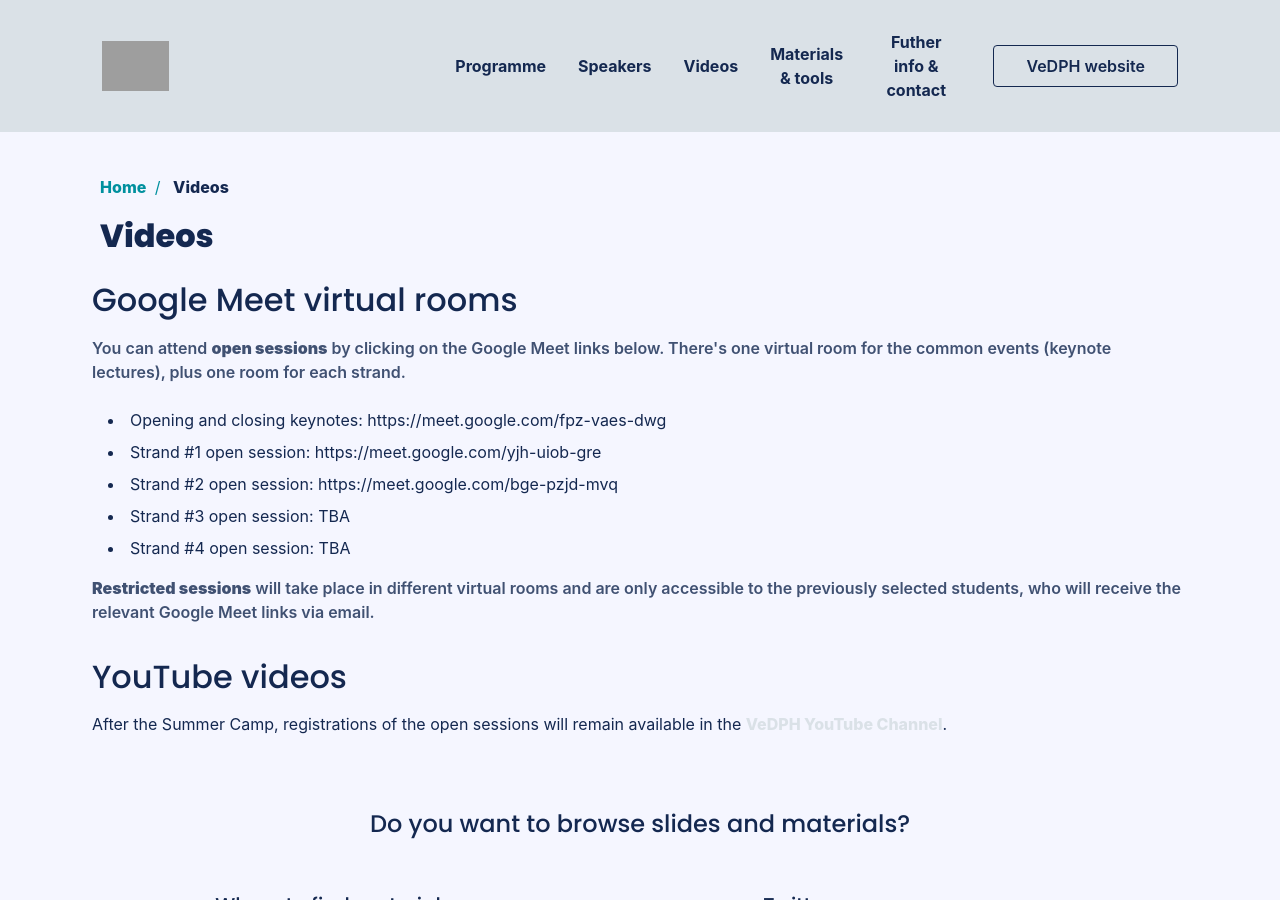
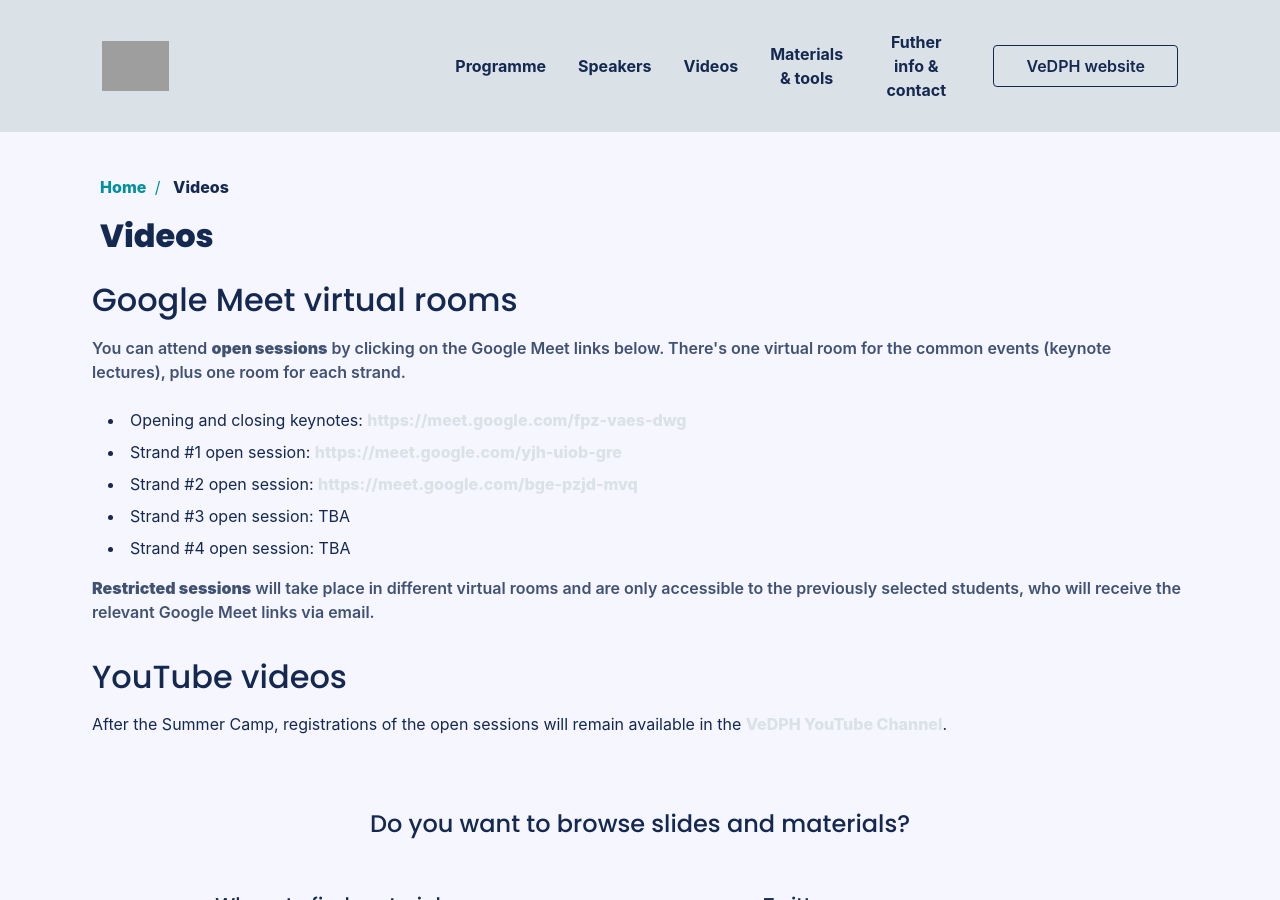
Before and after one commit to vedph/summercamp, a Jekyll site: the page built from videos.html, in a window 1280 px wide and 900 px high. Built offline with Jekyll 4.4.1, drawn with Linux system fonts in a browser that asks for light colours; nearby versions of some CDN libraries; some web fonts are replaced; some of the changed lines change nothing that is shown; grey boxes are pictures that could not be loaded.

Commit message:
Add links

```diff
--- a/videos.html
+++ b/videos.html
@@ -16,11 +16,11 @@ There's one virtual room for the common events (keynote lectures), plus one room
 
 <ul>
 
-    <li>Opening and closing keynotes: https://meet.google.com/fpz-vaes-dwg</li>
+    <li>Opening and closing keynotes: <a href="https://meet.google.com/fpz-vaes-dwg">https://meet.google.com/fpz-vaes-dwg</a></li>
 
-    <li>Strand #1 open session: https://meet.google.com/yjh-uiob-gre</li>
+    <li>Strand #1 open session: <a href="https://meet.google.com/yjh-uiob-gre">https://meet.google.com/yjh-uiob-gre</a></li>
 
-    <li>Strand #2 open session:  https://meet.google.com/bge-pzjd-mvq</li>
+    <li>Strand #2 open session: <a href="https://meet.google.com/bge-pzjd-mvq">https://meet.google.com/bge-pzjd-mvq</a></li>
 
     <li>Strand #3 open session: TBA</li>
 
```
